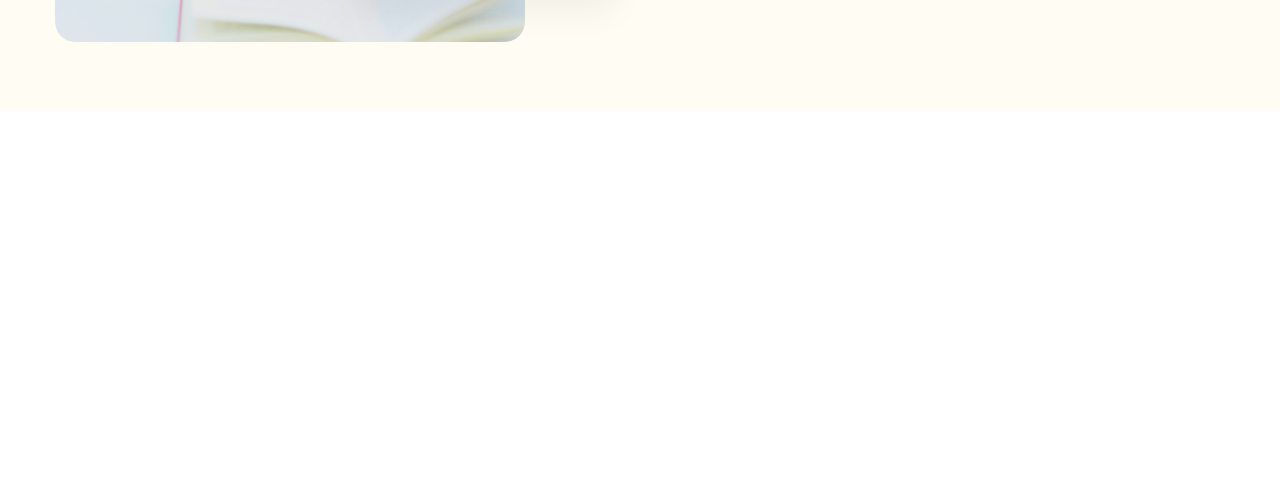
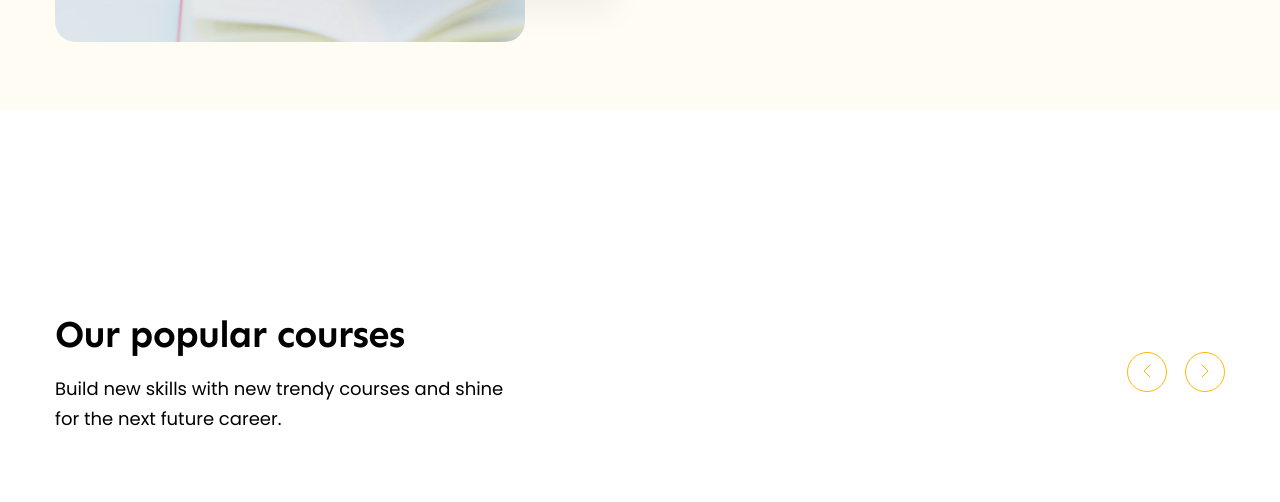
Before and after one commit to Quincy15th/PROJECT_1, a plain HTML site: page index.html in a window 1280 px wide. Shown: the part 749-1251 px from the top of the page. Drawn offline with Linux system fonts and the light colour scheme.

Commit message:
PROJECT_1_b

```diff
--- a/assets/css/style.css
+++ b/assets/css/style.css
@@ -253,3 +253,57 @@ a {
 .hero .stats {
   margin-top: 8px;
 }
+
+.hero .strong strong:nth-child(2) {
+  margin-left: 28px;
+}
+
+/* popular */
+.popular {
+  padding: 65px 0;
+  margin-top: 135px;
+}
+
+.heading-lv2 {
+  font-family: Sen;
+  font-size: 3.8rem;
+  font-weight: 700;
+  line-height: 1.27;
+  letter-spacing: -0.02em;
+}
+
+.popular-top .desc {
+  font-family: Poppins;
+  font-size: 1.8rem;
+  line-height: 30px;
+  margin-top: 16px;
+  width: 458px;
+}
+
+.popular-top {
+  display: flex;
+  align-items: center;
+  justify-content: space-between;
+}
+
+.popular-top .control-btn {
+  background: transparent;
+  justify-content: center;
+  align-items: center;
+  width: 40px;
+  height: 40px;
+  border-radius: 50%;
+  border: 1px solid #ffb900;
+  color: #ffb900;
+}
+
+.popular-top .controls {
+  display: flex;
+  gap: 18px;
+}
+
+.popular-top .control-btn:hover {
+  color: white;
+  background-color: #ffb900;
+  cursor: pointer;
+}
--- a/index.html
+++ b/index.html
@@ -104,6 +104,29 @@
           </div>
         </div>
       </div>
+      <div class="popular">
+        <div class="main-content">
+          <div class="popular-top">
+            <div class="info">
+              <h2 class="heading-lv2">Our popular courses</h2>
+              <p class="desc">Build new skills with new trendy courses and shine for the next future career.</p>
+            </div>
+            <div class="controls">
+              <button class="control-btn">
+                <svg width="8" height="14" viewBox="0 0 8 14" fill="none" xmlns="http://www.w3.org/2000/svg">
+                  <path d="M7 1L1 7L7 13" stroke="currentColor" stroke-linecap="round" stroke-linejoin="round"/>
+                  </svg>
+              </button>
+              <button class="control-btn">
+                <svg width="8" height="14" viewBox="0 0 8 14" fill="none" xmlns="http://www.w3.org/2000/svg">
+                  <path d="M1 1L7 7L1 13" stroke="currentColor" stroke-linecap="round" stroke-linejoin="round"/>
+                  </svg>
+              </button>
+            </div>
+
+          </div>
+        </div>
+      </div>
     </main>
   </body>
 </html>
```
